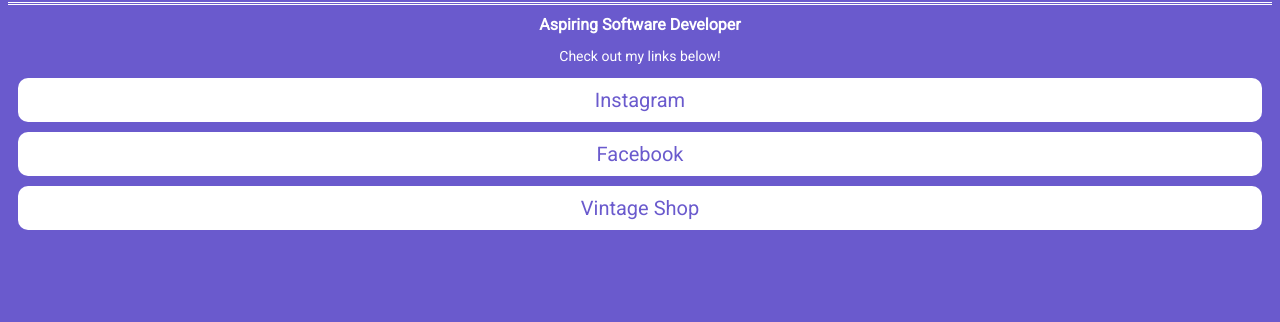
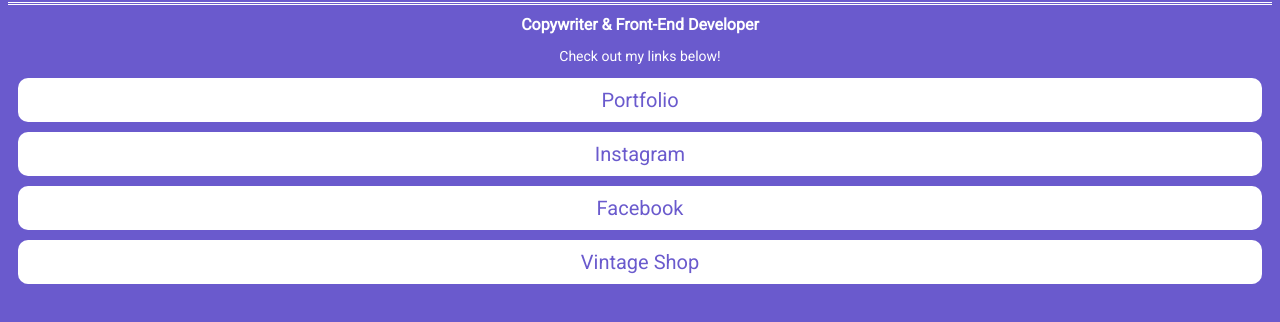
Before and after one commit to eMugnaini/link-page, a plain HTML site: page index.html in a window 1280 px wide. Shown: the part 226-548 px from the top of the page. Drawn offline with Linux system fonts and the light colour scheme.

Commit message:
Update subtitle and add portfolio link

```diff
--- a/index.html
+++ b/index.html
@@ -10,8 +10,9 @@
  <header><img src="
 https://i.imgur.com/vSHOr0B.jpeg" alt="image of woman holding phone">
 <h1> Emily Mugnaini</h1></header>
-<h2> Aspiring Software Developer</h2>
+<h2>Copywriter & Front-End Developer</h2>
 <p>Check out my links below!</p>
+<a href="https://emugnaini.github.io/portfolio/">Portfolio</a>
 <a href="https://www.instagram.com/gr1m_creep3r?igsh=NmhuOTZoMWV3M3hk&utm_source=qr"> Instagram </a>
 <a href= "https://www.facebook.com/OhEmGerardWay">Facebook</a>
 <a href="https://poshmark.com/closet/thegroovyghoul">Vintage Shop</a>
```
